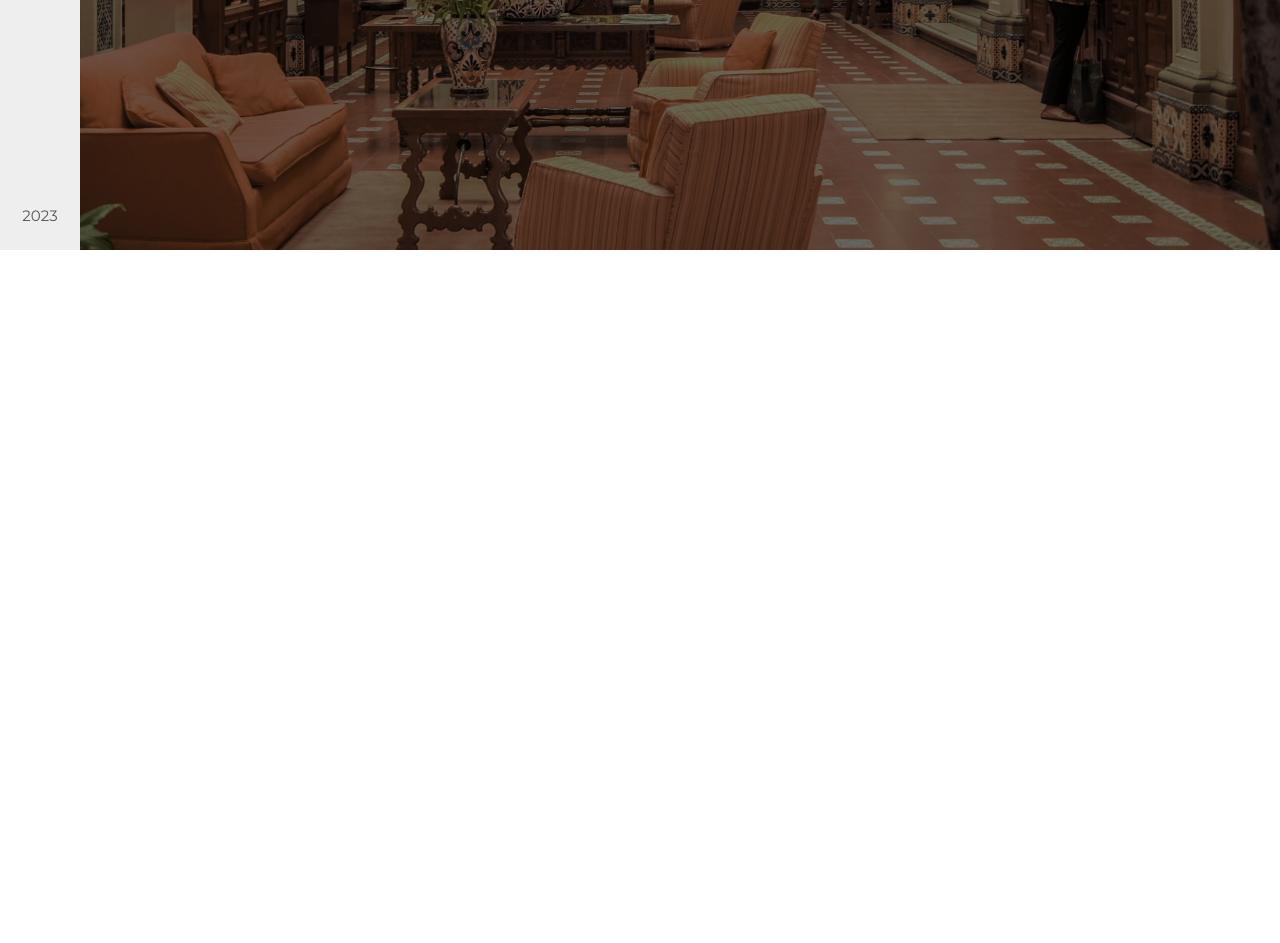
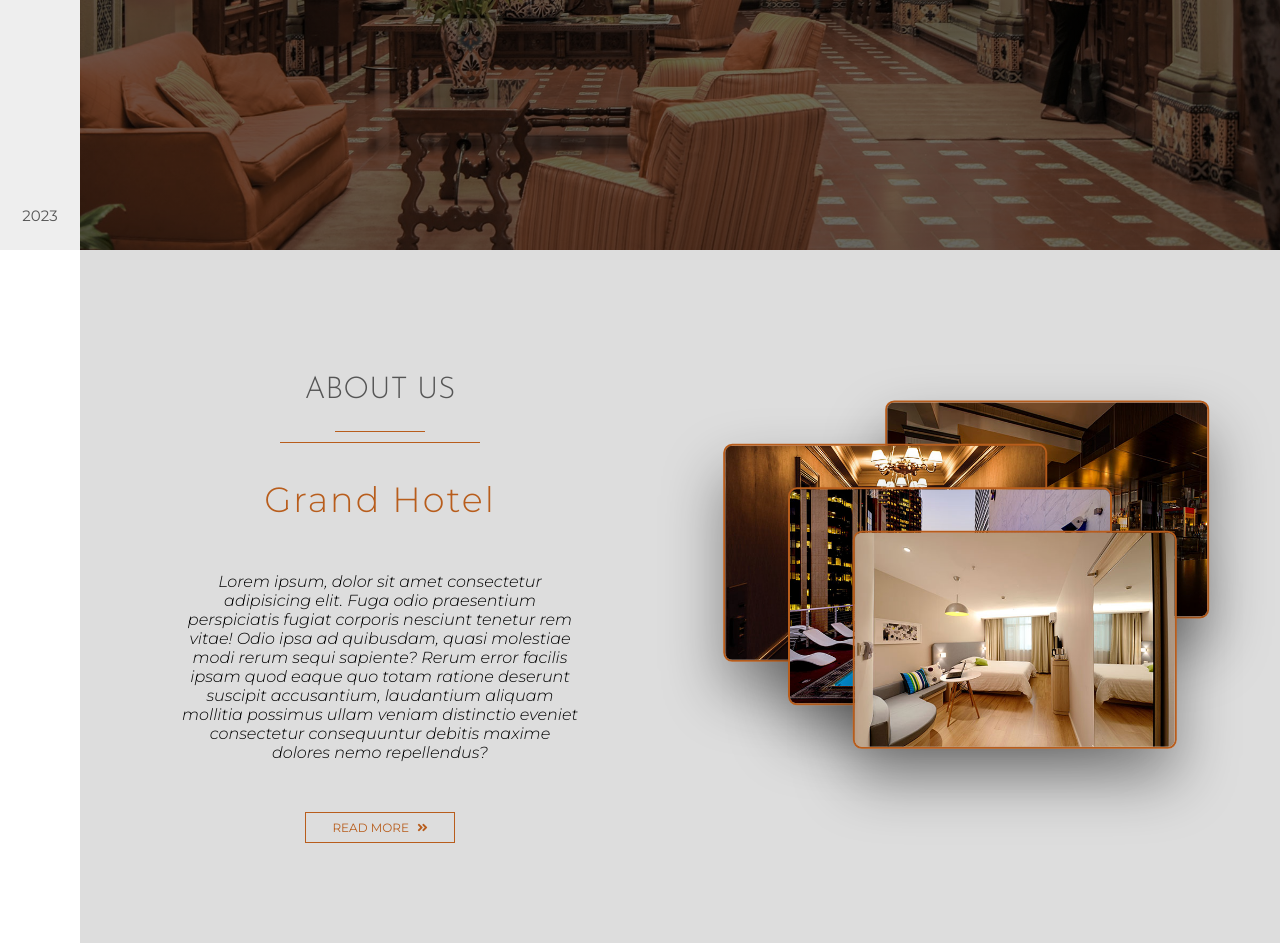
Before and after one commit to pabloFalco/grand-hotel_final, a plain HTML site: page index.html in a window 1280 px wide. Shown: the part 550-1493 px from the top of the page. Before the commit the page ends 800 px from the top, so only its background shows below. Drawn offline with Linux system fonts and the light colour scheme.

Commit message:
Terminamos about section

```diff
--- a/css/styel.css
+++ b/css/styel.css
@@ -298,3 +298,111 @@ body{
         }
     }
 /* end header*/
+
+/* about us */
+    .about-us{
+        margin-left: 8rem;
+        display: flex;
+        background-color: #ddd;
+    }
+
+    .about-us-content{
+        flex: 0 1 50%;
+        display: flex;
+        flex-direction: column;
+        justify-content: center;
+        align-items: center;
+        padding: 10rem;
+        box-sizing: border-box;
+    }
+
+    .about-us-heading{
+        font-family: 'Josefin Sans', sans-serif;
+        font-size: 3rem;
+        font-weight: 300;
+        text-transform: uppercase;
+        color: #555;
+    }
+
+    .small-underline{
+        width: 9rem;
+        height: .1rem;
+        margin: 0 auto 1rem auto;
+        background-color: #b85d1c;
+    }
+
+    .big-underline{
+        width: 20rem;
+        height: .1rem;
+        background-color: #b85d1c;
+    }
+
+    .sub-heading{
+        font-size: 3.5rem;
+        font-weight: 300;
+        letter-spacing: .2rem;
+        color: #b85d1c;
+    }
+
+    .about-us-paragraph{
+        font-size: 1.6rem;
+        font-style: italic;
+        font-weight: 300;
+        text-align: center;
+        margin-bottom: 5rem;
+    }
+
+    .about-us-btn{
+        width: 15rem;
+        padding: .7rem .5rem;
+        font-family: 'Montserrat', sans-serif;
+        font-size: 1.2rem;
+        text-transform: uppercase;
+        color: #b85d1c;
+        background-color: transparent;
+        border: .1rem solid;
+        outline: none;
+        cursor:pointer;
+
+    }
+
+    .btn-arrow{
+        margin-left: .5rem;
+        transition: margin-left .4s;
+    }
+
+    .about-us-btn:hover .btn-arrow{
+        margin-left: 1.5rem;
+    }
+
+    .about-us-images{
+        flex: 1 1;
+        position: relative;
+    }
+
+    .image{
+        width: 32rem;
+        position: absolute;
+        top: 50%;
+        left: 45%;
+        box-shadow: 0 3rem 6rem rgba(0, 0, 0, .4);
+        border-radius: .9rem;
+        border: .2rem solid #b85d1c;
+    }
+
+    .image-1{
+        transform: translate(-20%, -90%);
+    }
+
+    .image-2{
+        transform: translate(-70%, -70%);
+    }
+
+    .image-3{
+        transform: translate(-50%, -50%);
+    }
+
+    .image-4{
+        transform: translate(-30%, -30%);
+    }
+/* end of about us*/
--- a/index.html
+++ b/index.html
@@ -133,5 +133,38 @@
         </header>
         <!-- end of header -->
 
+        <!-- about us -->
+        <section class="about-us">
+            <div class="about-us-content">
+                <h1 class="about-us-heading">About Us</h1>
+                <div class="underline">
+                    <div class="small-underline"></div>
+                    <div class="big-underline"></div>
+                </div>
+                <h3 class="sub-heading">Grand Hotel</h3>
+                <p class="about-us-paragraph">
+                    Lorem ipsum, dolor sit amet consectetur adipisicing elit.
+                    Fuga odio praesentium perspiciatis fugiat corporis nesciunt
+                    tenetur rem vitae! Odio ipsa ad quibusdam, quasi molestiae modi
+                    rerum sequi sapiente? Rerum error facilis ipsam quod
+                    eaque quo totam ratione deserunt suscipit accusantium,
+                    laudantium aliquam mollitia possimus ullam veniam
+                    distinctio eveniet consectetur consequuntur debitis
+                    maxime dolores nemo repellendus?
+                </p>
+                <button class="about-us-btn">
+                    Read More
+                    <i class="fas fa-angle-double-right btn-arrow"></i>
+
+                </button>
+            </div>
+            <div class="about-us-images">
+                <img src="img/about-us-img-1.jpeg" class="image image-1">
+                <img src="img/about-us-img-2.jpeg" class="image image-2">
+                <img src="img/about-us-img-3.jpeg" class="image image-3">
+                <img src="img/about-us-img-4.jpeg" class="image image-4">
+            </div>
+        </section>
+        <!-- end about us -->
     </body>
 </html>
```
